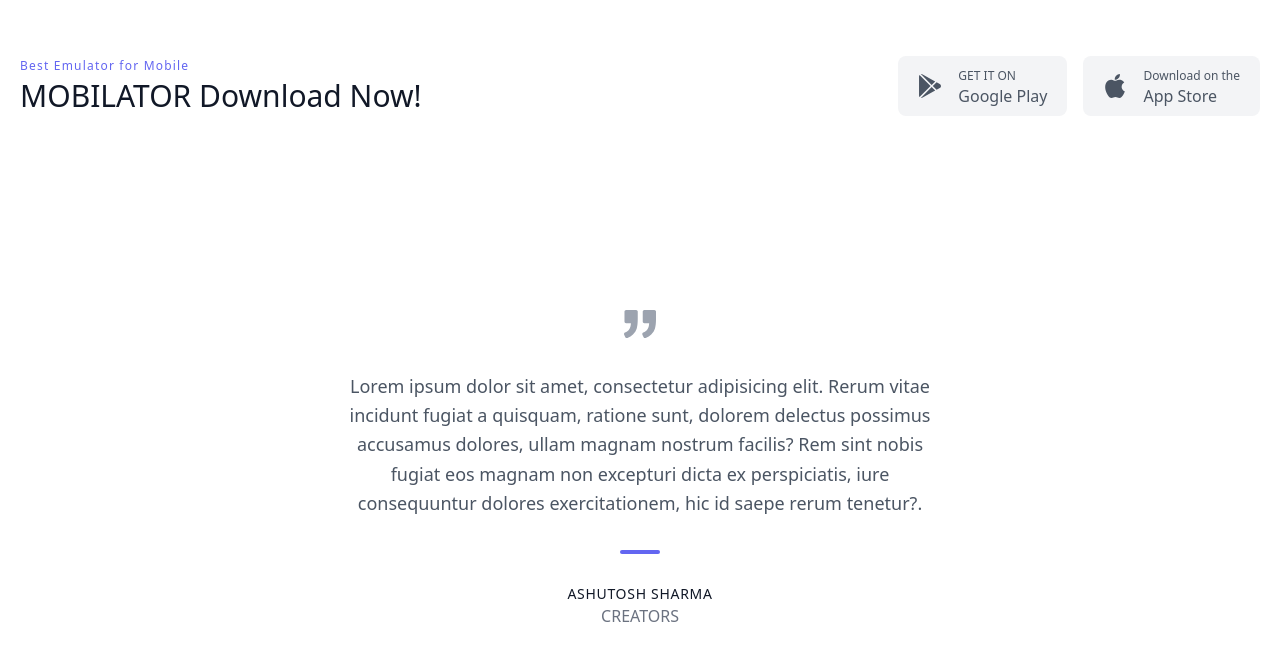
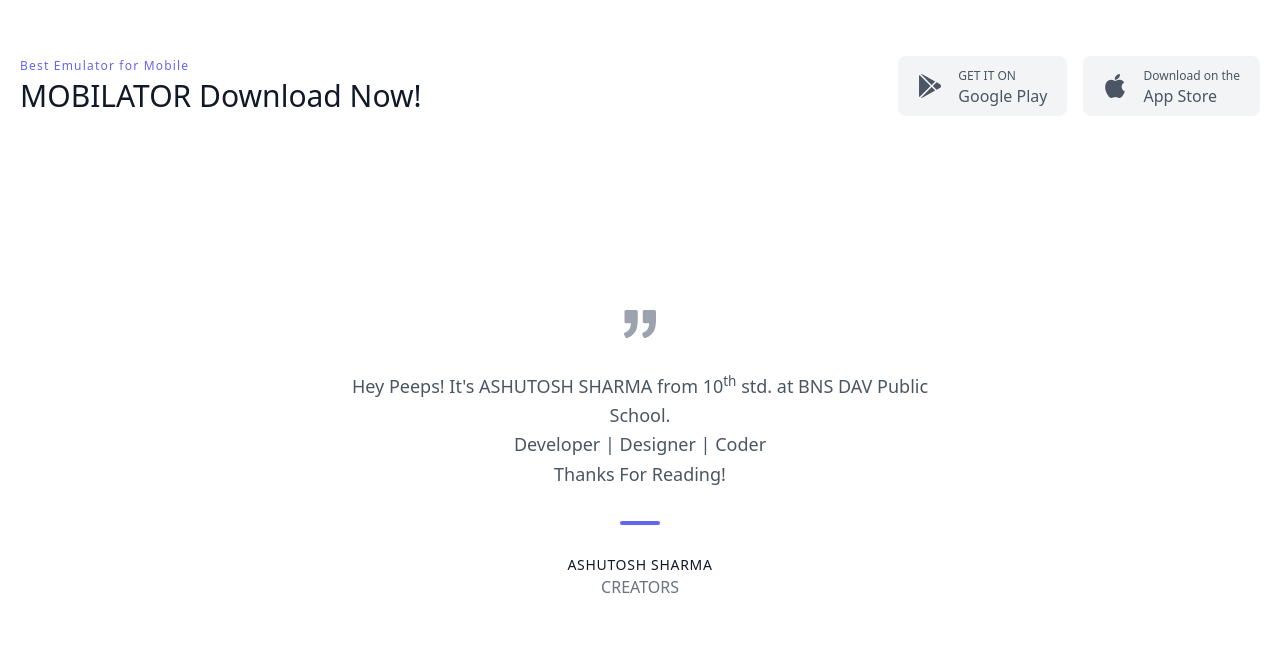
Before and after one commit to ascreations123/7UP.github.io, a plain HTML site: page index.html in a window 1280 px wide. Shown: the part 1251-1911 px from the top of the page. Drawn offline with nearby package versions, Linux system fonts and the light colour scheme.

Commit message:
Update index.html

```diff
--- a/index.html
+++ b/index.html
@@ -44,8 +44,7 @@
         </div>
       </div>
       <div class="lg:max-w-lg lg:w-full md:w-1/2 w-5/6">
-        <img class="object-cover object-center rounded" alt="tech_img"
-          src="image2 copy.jpg">
+        <img class="object-cover object-center rounded" alt="tech_img" src="image2 copy.jpg">
       </div>
     </div>
   </section>
@@ -78,7 +77,8 @@
         <h1 class="md:text-3xl text-2xl font-medium title-font text-gray-900">MOBILATOR Download Now!</h1>
       </div>
       <div class="flex md:ml-auto md:mr-0 mx-auto items-center flex-shrink-0 space-x-4">
-        <button onclick="window.location.href='playstore.html'" class="bg-gray-100 inline-flex py-3 px-5 rounded-lg items-center hover:bg-gray-200 focus:outline-none">
+        <button onclick="window.location.href='playstore.html'"
+          class="bg-gray-100 inline-flex py-3 px-5 rounded-lg items-center hover:bg-gray-200 focus:outline-none">
           <svg xmlns="http://www.w3.org/2000/svg" fill="currentColor" class="w-6 h-6" viewBox="0 0 512 512">
             <path
               d="M99.617 8.057a50.191 50.191 0 00-38.815-6.713l230.932 230.933 74.846-74.846L99.617 8.057zM32.139 20.116c-6.441 8.563-10.148 19.077-10.148 30.199v411.358c0 11.123 3.708 21.636 10.148 30.199l235.877-235.877L32.139 20.116zM464.261 212.087l-67.266-37.637-81.544 81.544 81.548 81.548 67.273-37.64c16.117-9.03 25.738-25.442 25.738-43.908s-9.621-34.877-25.749-43.907zM291.733 279.711L60.815 510.629c3.786.891 7.639 1.371 11.492 1.371a50.275 50.275 0 0027.31-8.07l266.965-149.372-74.849-74.847z">
@@ -89,7 +89,8 @@
             <span class="title-font font-medium">Google Play</span>
           </span>
         </button>
-        <button onclick="window.location.href='applestore.html'" class="bg-gray-100 inline-flex py-3 px-5 rounded-lg items-center hover:bg-gray-200 focus:outline-none">
+        <button onclick="window.location.href='applestore.html'"
+          class="bg-gray-100 inline-flex py-3 px-5 rounded-lg items-center hover:bg-gray-200 focus:outline-none">
           <svg xmlns="http://www.w3.org/2000/svg" fill="currentColor" class="w-6 h-6" viewBox="0 0 305 305">
             <path
               d="M40.74 112.12c-25.79 44.74-9.4 112.65 19.12 153.82C74.09 286.52 88.5 305 108.24 305c.37 0 .74 0 1.13-.02 9.27-.37 15.97-3.23 22.45-5.99 7.27-3.1 14.8-6.3 26.6-6.3 11.22 0 18.39 3.1 25.31 6.1 6.83 2.95 13.87 6 24.26 5.81 22.23-.41 35.88-20.35 47.92-37.94a168.18 168.18 0 0021-43l.09-.28a2.5 2.5 0 00-1.33-3.06l-.18-.08c-3.92-1.6-38.26-16.84-38.62-58.36-.34-33.74 25.76-51.6 31-54.84l.24-.15a2.5 2.5 0 00.7-3.51c-18-26.37-45.62-30.34-56.73-30.82a50.04 50.04 0 00-4.95-.24c-13.06 0-25.56 4.93-35.61 8.9-6.94 2.73-12.93 5.09-17.06 5.09-4.64 0-10.67-2.4-17.65-5.16-9.33-3.7-19.9-7.9-31.1-7.9l-.79.01c-26.03.38-50.62 15.27-64.18 38.86z">
@@ -117,10 +118,9 @@
             d="M925.036 57.197h-304c-27.6 0-50 22.4-50 50v304c0 27.601 22.4 50 50 50h145.5c-1.9 79.601-20.4 143.3-55.4 191.2-27.6 37.8-69.399 69.1-125.3 93.8-25.7 11.3-36.8 41.7-24.8 67.101l36 76c11.6 24.399 40.3 35.1 65.1 24.399 66.2-28.6 122.101-64.8 167.7-108.8 55.601-53.7 93.7-114.3 114.3-181.9 20.601-67.6 30.9-159.8 30.9-276.8v-239c0-27.599-22.401-50-50-50zM106.036 913.497c65.4-28.5 121-64.699 166.9-108.6 56.1-53.7 94.4-114.1 115-181.2 20.6-67.1 30.899-159.6 30.899-277.5v-239c0-27.6-22.399-50-50-50h-304c-27.6 0-50 22.4-50 50v304c0 27.601 22.4 50 50 50h145.5c-1.9 79.601-20.4 143.3-55.4 191.2-27.6 37.8-69.4 69.1-125.3 93.8-25.7 11.3-36.8 41.7-24.8 67.101l35.9 75.8c11.601 24.399 40.501 35.2 65.301 24.399z">
           </path>
         </svg>
-        <p class="leading-relaxed text-lg">Lorem ipsum dolor sit amet, consectetur adipisicing elit. Rerum vitae
-          incidunt fugiat a quisquam, ratione sunt, dolorem delectus possimus accusamus dolores, ullam magnam nostrum
-          facilis? Rem sint nobis fugiat eos magnam non excepturi dicta ex perspiciatis, iure consequuntur dolores
-          exercitationem, hic id saepe rerum tenetur?.</p>
+        <p class="leading-relaxed text-lg">Hey Peeps! It's ASHUTOSH SHARMA from 10<sup>th</sup> std. at BNS DAV Public
+          School. <br> Developer | Designer | Coder <br>Thanks For Reading!
+        </p>
         <span class="inline-block h-1 w-10 rounded bg-indigo-500 mt-8 mb-6"></span>
         <h2 class="text-gray-900 font-medium title-font tracking-wider text-sm">ASHUTOSH SHARMA</h2>
         <p class="text-gray-500">CREATORS</p>
```
